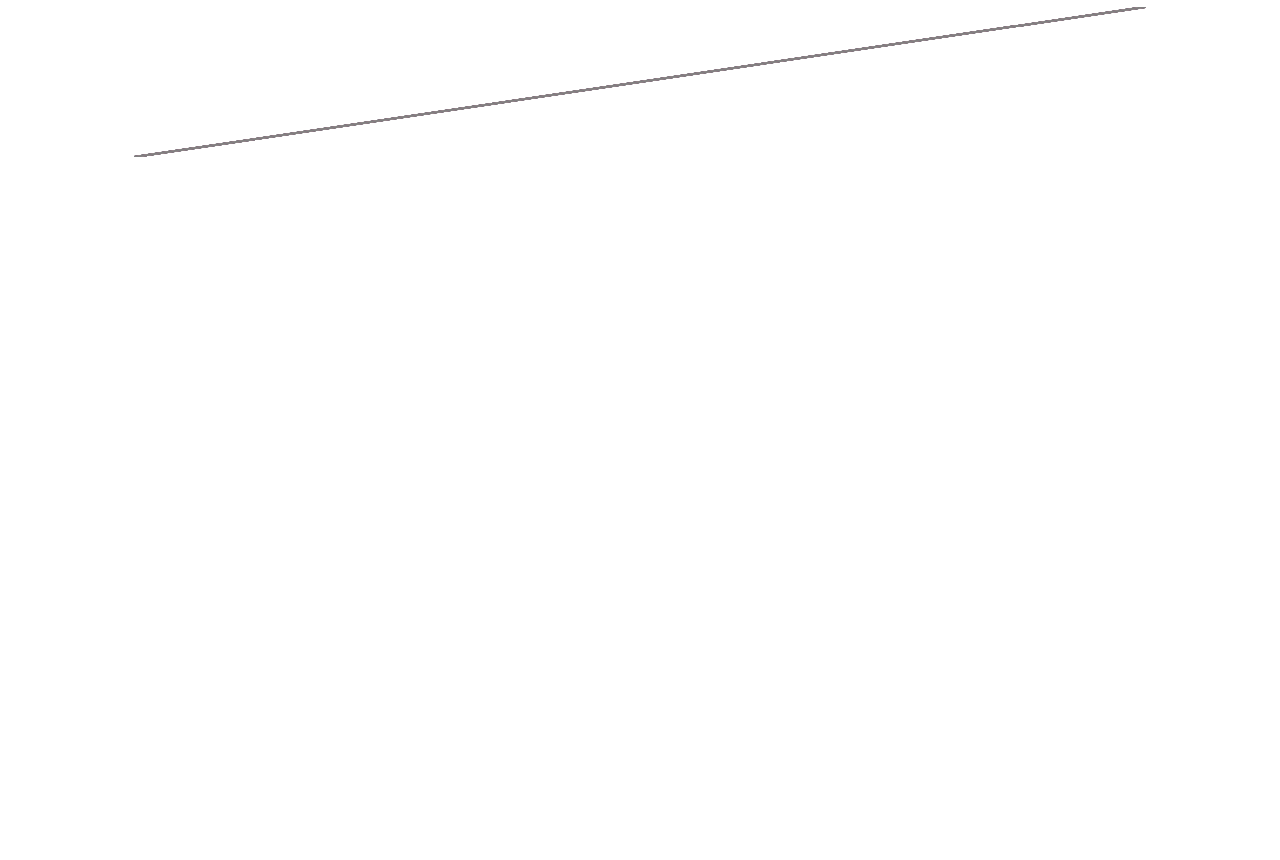
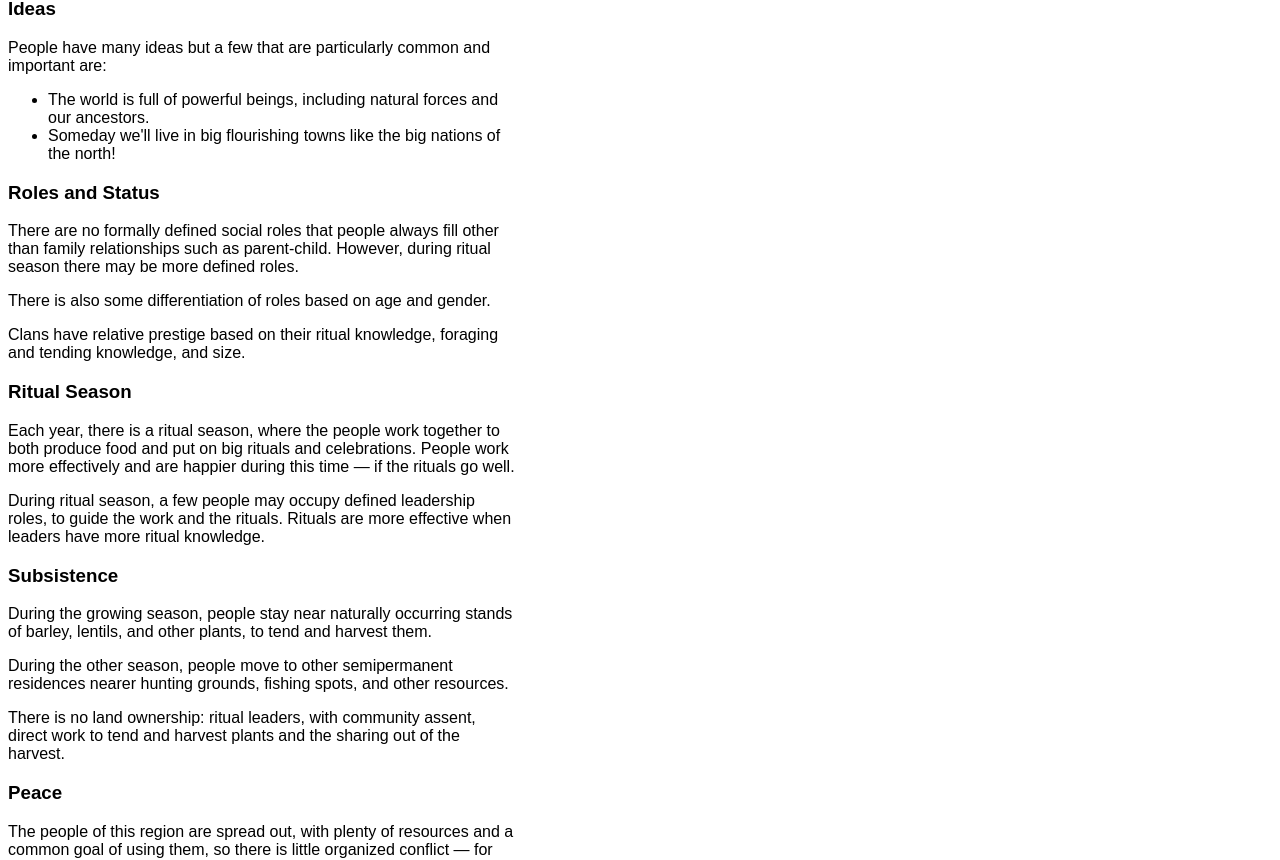
Before and after one commit to dmandelin/world2, a SvelteKit app: page / in a window 1280 px wide. Shown: the part 683-1543 px from the top of the page. Before the commit the page ends 860 px from the top, so only its background shows below. Built offline with nearby package versions, Linux system fonts and the light colour scheme.

Commit message:
Add fixed society features description.

```diff
--- a/src/components/Society.svelte
+++ b/src/components/Society.svelte
@@ -1 +1,74 @@
-<h2></h2>
+<style>
+    .top {
+        max-width: 60ex;
+    }
+</style>
+
+<div class="top">
+    <h2>Society Features</h2>
+
+    <h3>Habitation</h3>
+
+    People follow the shifting river flows and natural food resources,
+    setting up semipermanent housing in commonly used areas. At this
+    point, settlements aren't really settlements, but rather local groups
+    of clans.
+
+    <h3>Ideas</h3>
+
+    People have many ideas but a few that are particularly common and
+    important are:
+
+    <ul>
+        <li>The world is full of powerful beings, including natural
+            forces and our ancestors.
+        </li>
+        <li>Someday we'll live in big flourishing towns like the
+            big nations of the north!
+        </li>
+    </ul>
+
+    <h3>Roles and Status</h3>
+
+    <p>There are no formally defined social roles that people always fill
+    other than family relationships such as parent-child. However, during
+    ritual season there may be more defined roles.</p>
+
+    <p>There is also some differentiation of roles based on age and gender.</p>
+
+    <p>Clans have relative prestige based on their ritual knowledge,
+       foraging and tending knowledge, and size.
+    </p>
+
+    <h3>Ritual Season</h3>
+
+    <p>Each year, there is a ritual season, where the people work together to
+    both produce food and put on big rituals and celebrations. People work more
+    effectively and are happier during this time &mdash; if the rituals go well.</p>
+
+    <p>During ritual season, a few people may occupy defined leadership roles, to
+    guide the work and the rituals. Rituals are more effective when leaders have
+    more ritual knowledge.</p>
+
+    <h3>Subsistence</h3>
+
+    <p>During the growing season, people stay near naturally occurring stands
+       of barley, lentils, and other plants, to tend and harvest them.
+    </p>
+
+    <p>During the other season, people move to other semipermanent residences
+       nearer hunting grounds, fishing spots, and other resources.
+    </p>
+
+    <p>There is no land ownership: ritual leaders, with community assent,
+       direct work to tend and harvest plants and the sharing out of the
+       harvest.
+    </p>
+
+    <h3>Peace</h3>
+
+    <p>The people of this region are spread out, with plenty of resources and
+    a common goal of using them, so there is little organized conflict &mdash;
+    for now.
+    </p>
+</div>
--- a/src/routes/+page.svelte
+++ b/src/routes/+page.svelte
@@ -8,6 +8,7 @@
     import LineGraph from '../components/LineGraph.svelte';
     import Map from '../components/Map.svelte';
     import { Settlement } from '../model/settlement';
+    import Society from '../components/Society.svelte';
 
     class Data {
         year = $state('');
@@ -116,6 +117,8 @@
     </div>
 </div>
 
+<Society />
+
 <div class="line-graph-container">
     <LineGraph data={data.popData} />
 </div>
```
